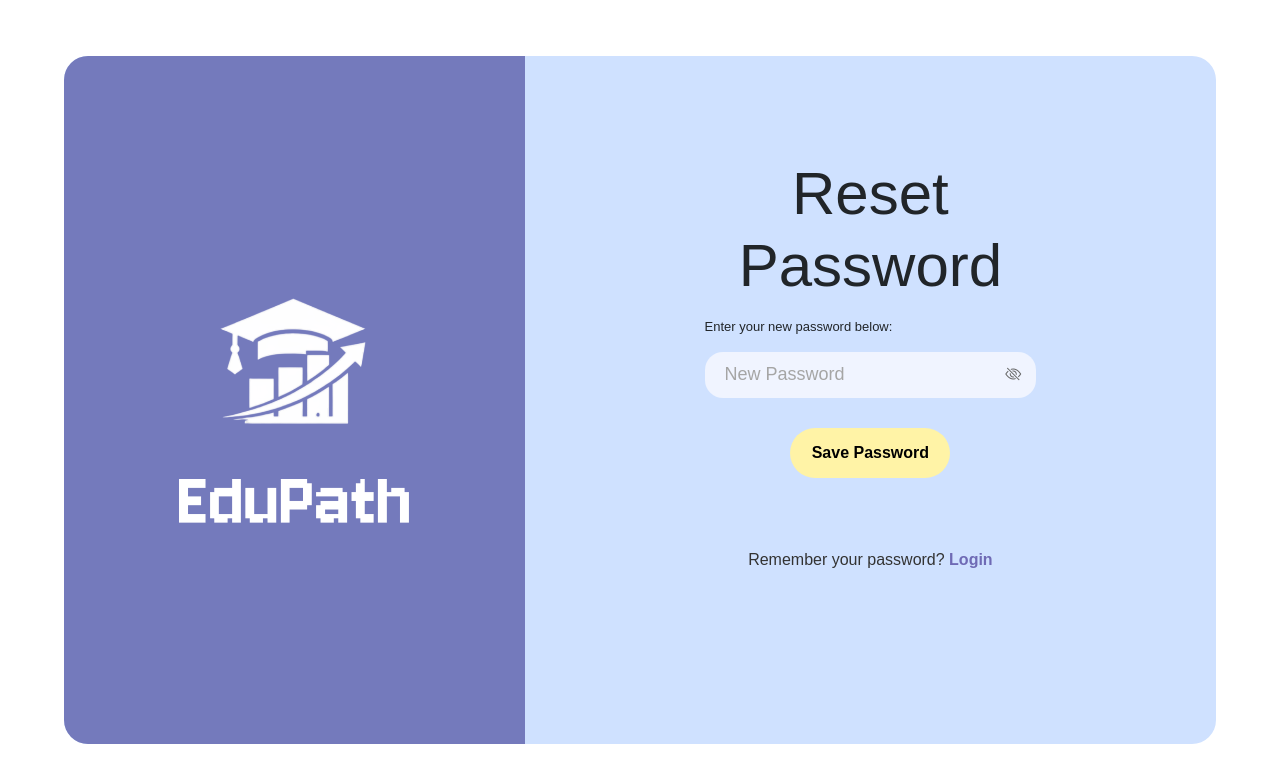
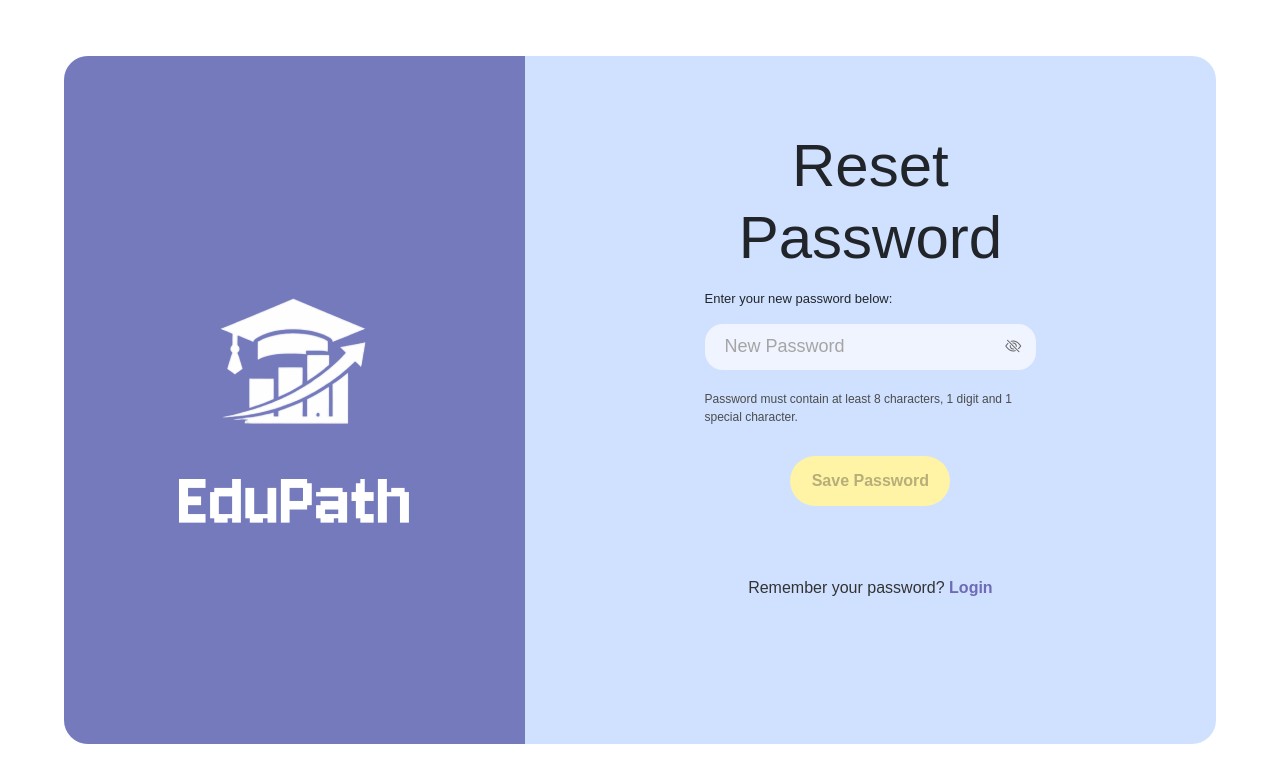
Before and after one commit to khor04/EduPath, a Flask app: template templates/reset_password.html in a window 1280 px wide. Shown: the top 783 px of the page. Run offline with Flask 3, Linux system fonts and the light colour scheme; the template is opened without the code that fills it, so the values that code supplies are empty.

Commit message:
error handling in reset password page

```diff
--- /dev/null
+++ b/static/js/reset_password.js
@@ -0,0 +1,52 @@
+function togglePassword(inputId, icon) {
+
+    const input = document.getElementById(inputId);
+
+    if (input.type === "password") {
+        input.type = "text";
+
+        icon.classList.remove("bi-eye-slash");
+        icon.classList.add("bi-eye");
+
+    } else {
+        input.type = "password";
+
+        icon.classList.remove("bi-eye");
+        icon.classList.add("bi-eye-slash");
+    }
+}
+
+// ================================
+// Real-time Password Validation
+// ================================
+
+const resetPasswordInput = document.getElementById("resetPassword");
+const passwordRequirementMsg = document.getElementById("passwordRequirementMsg");
+const resetSubmitBtn = document.getElementById("resetSubmitBtn");
+
+const passwordRegex =
+    /^(?=.*\d)(?=.*[!@#$%^&*()_+\-=\[\]{};':"\\|,.<>\/?]).{8,}$/;
+
+function validatePassword() {
+    const password = resetPasswordInput.value;
+
+    if (password.length === 0) {
+        passwordRequirementMsg.innerText = "";
+        return false;
+    }
+
+    if (passwordRegex.test(password)) {
+        passwordRequirementMsg.innerText = "✓ Password meets requirements";
+        passwordRequirementMsg.style.color = "green";
+        return true;
+    } else {
+        passwordRequirementMsg.innerText =
+            "Password must be at least 8 characters and contain 1 digit and 1 special character";
+        passwordRequirementMsg.style.color = "red";
+        return false;
+    }
+}
+
+resetPasswordInput.addEventListener("input", () => {
+    resetSubmitBtn.disabled = !validatePassword();
+});
--- a/templates/reset_password.html
+++ b/templates/reset_password.html
@@ -60,7 +60,13 @@
         </i>
     </div>
 
-    <button type="submit" style="font-size: medium;">
+    <p class="note">
+        Password must contain at least 8 characters,
+        1 digit and 1 special character.
+    </p>
+    <p id="passwordRequirementMsg" class="password-requirement-msg"></p>
+
+    <button type="submit" id="resetSubmitBtn" style="font-size: medium;" disabled>
         Save Password
     </button>
 
@@ -75,24 +81,6 @@
 
     </div>
 
-    <script>
-function togglePassword(inputId, icon) {
-
-    const input = document.getElementById(inputId);
-
-    if (input.type === "password") {
-        input.type = "text";
-
-        icon.classList.remove("bi-eye-slash");
-        icon.classList.add("bi-eye");
-
-    } else {
-        input.type = "password";
-
-        icon.classList.remove("bi-eye");
-        icon.classList.add("bi-eye-slash");
-    }
-}
-</script>
+    <script src="/static/js/reset_password.js"></script>
 </body>
 </html>
```
Also changed, not shown: routes/auth.py (+8 -9 lines), routes/profile.py (+3 -6 lines), utils/validators.py (added, +17 -0 lines), utils/cgpa.py (deleted).
